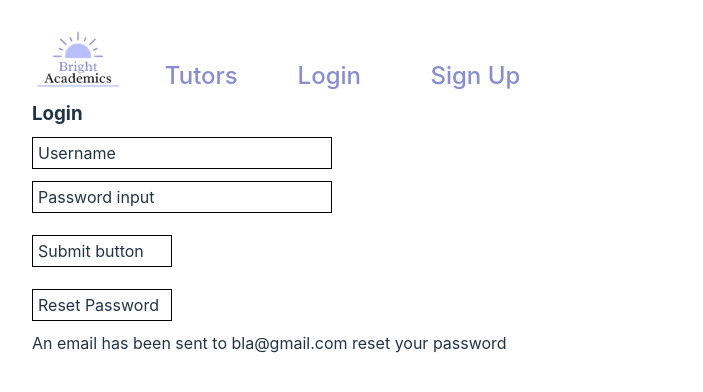
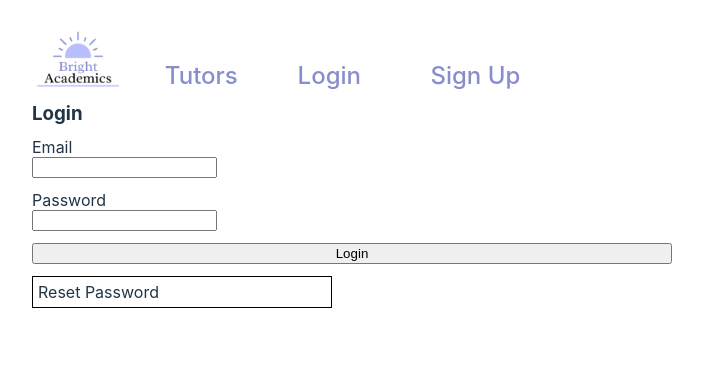
Before and after one commit to intameli/T3A2-Full-Stack-App, a React (Vite) app in the folder src/frontend-tutors/: page /login in a window 1280 px wide. Shown: the top 392 px of the page, without its empty margins (288-991 px from the left). Built offline with nearby package versions, Linux system fonts and the light colour scheme.

Commit message:
you can now login

```diff
--- a/src/frontend-tutors/src/App.jsx
+++ b/src/frontend-tutors/src/App.jsx
@@ -17,10 +17,10 @@ function App() {
       <NavBar user={user} />
       <Routes>
         <Route path="/" element={<Tutors />} />
-        <Route path="/login" element={<Login />} />
-        <Route path="/signup" element={<SignUp />} />
+        <Route path="/login" element={<Login setUser={setUser} />} />
+        <Route path="/signup" element={<SignUp setUser={setUser} />} />
         <Route path="/dashboard" element={<Dashboard />} />
-        <Route path="/profile" element={<Profile />} />
+        <Route path="/profile" element={<Profile setUser={setUser} />} />
       </Routes>
     </>
   );
--- a/src/frontend-tutors/src/components/Login.jsx
+++ b/src/frontend-tutors/src/components/Login.jsx
@@ -1,12 +1,55 @@
-export function Login() {
+import { useState } from "react";
+import { useNavigate } from "react-router-dom";
+
+export function Login({ setUser }) {
+  const [email, setEmail] = useState("");
+  const [password, setPassword] = useState("");
+  const nav = useNavigate();
+  const [error, setError] = useState(null);
+
+  function handleSubmit(e) {
+    e.preventDefault();
+    async function signUp() {
+      const response = await fetch("http://127.0.0.1:8000/api/auth/login", {
+        method: "POST",
+        headers: {
+          "Content-Type": "application/json",
+        },
+        body: JSON.stringify({
+          email: email,
+          password: password,
+        }),
+      });
+      const data = await response.json();
+      if (response.ok) {
+        localStorage.setItem("user", data);
+        setUser(data);
+        nav("/profile");
+      } else {
+        setError(data.message);
+      }
+    }
+    signUp();
+  }
   return (
-    <div className="login">
+    <form onSubmit={handleSubmit} className="login">
       <h3>Login</h3>
-      <div>Username</div>
-      <div>Password input</div>
-      <div>Submit button</div>
+      <label>
+        Email
+        <input value={email} onChange={(e) => setEmail(e.target.value)} />
+      </label>
+      <label>
+        Password
+        <input
+          type="password"
+          value={password}
+          onChange={(e) => setPassword(e.target.value)}
+        />
+      </label>
+
+      <button>Login</button>
+      {error && <p style={{ color: "red" }}>{error}</p>}
       <div>Reset Password</div>
-      <p>An email has been sent to bla@gmail.com reset your password</p>
-    </div>
+    </form>
   );
 }
--- a/src/frontend-tutors/src/components/NavBar.jsx
+++ b/src/frontend-tutors/src/components/NavBar.jsx
@@ -5,7 +5,6 @@ import { FaBars } from "react-icons/fa";
 
 export function NavBar({ user }) {
   const [menuOpen, setMenuOpen] = useState(false);
-  console.log(user);
 
   const toggleMenu = () => {
     setMenuOpen(!menuOpen);
@@ -33,7 +32,6 @@ export function NavBar({ user }) {
 }
 
 const Links = ({ user }) => {
-  console.log(user);
   return (
     <>
       <NavLink to="/">Tutors</NavLink>
--- a/src/frontend-tutors/src/components/Profile.jsx
+++ b/src/frontend-tutors/src/components/Profile.jsx
@@ -1,8 +1,16 @@
-export function Profile() {
+import { useNavigate } from "react-router-dom";
+
+export function Profile({ setUser }) {
+  const nav = useNavigate();
+  function handleSignout() {
+    localStorage.removeItem("user");
+    setUser(null);
+    nav("/login");
+  }
   return (
     <div className="profile">
       <h3>Profile</h3>
-      <div>Sign out</div>
+      <button onClick={handleSignout}>Sign out</button>
       <h4>Change password</h4>
       <div>Old password</div>
       <div>New password</div>
--- a/src/frontend-tutors/src/components/SignUp.jsx
+++ b/src/frontend-tutors/src/components/SignUp.jsx
@@ -1,13 +1,13 @@
 import { useState } from "react";
 import { useNavigate } from "react-router-dom";
 
-export function SignUp() {
+export function SignUp({ setUser }) {
   const [firstName, setFirstName] = useState("");
   const [lastName, setLastName] = useState("");
   const [email, setEmail] = useState("");
   const [password, setPassword] = useState("");
-
   const nav = useNavigate();
+  const [error, setError] = useState(null);
 
   function handleSubmit(e) {
     e.preventDefault();
@@ -24,14 +24,16 @@ export function SignUp() {
           password: password,
         }),
       });
-      if (!response.ok) {
-        throw new Error("Network response was not ok");
+      const data = await response.json();
+      if (response.ok) {
+        localStorage.setItem("user", data);
+        setUser(data);
+        nav("/profile");
+      } else {
+        setError(data.error);
       }
-      const data = await response.json();
-      localStorage.setItem("user", data.token);
     }
     signUp();
-    // nav("/dashboard");
   }
   return (
     <form onSubmit={handleSubmit} className="login">
@@ -61,6 +63,7 @@ export function SignUp() {
       </label>
 
       <button>Sign Up</button>
+      {error && <p style={{ color: "red" }}>{error}</p>}
     </form>
   );
 }
--- a/src/frontend-tutors/src/index.css
+++ b/src/frontend-tutors/src/index.css
@@ -15,6 +15,10 @@
 * {
   margin: 0;
   box-sizing: border-box;
+}
+
+input {
+  display: block;
 }
 
 .subjects {
```
